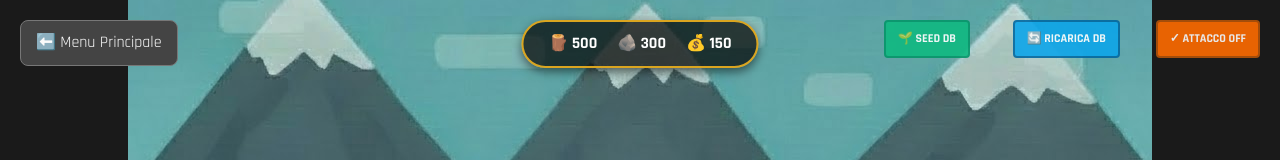
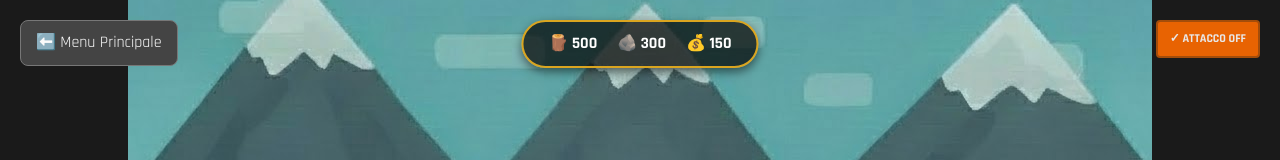
Before and after one commit to LafraFrost/tower-hybrid-game, a React app: page /home in a window 1280 px wide. Shown: the top 160 px of the page. Built offline with nearby package versions, Linux system fonts and the light colour scheme; no server answers; the database is empty; the HTML template or start-up script is replaced by a standard one.

Commit message:
UI: remove seed and refresh buttons, rely on realtime sync

```diff
--- a/src/pages/HomeDashboard.tsx
+++ b/src/pages/HomeDashboard.tsx
@@ -115,71 +115,7 @@ const DevTriggerButton = ({ isActive, onToggle }: { isActive: boolean; onToggle:
   </button>
 );
 
-const RefreshButton = ({ onRefresh }: { onRefresh: () => void }) => (
-  <button
-    onClick={onRefresh}
-    style={{
-      position: 'absolute',
-      top: '20px',
-      right: '160px',
-      opacity: 0.9,
-      fontSize: '12px',
-      padding: '8px 12px',
-      backgroundColor: '#0ea5e9',
-      color: 'white',
-      border: '2px solid #0369a1',
-      borderRadius: '4px',
-      cursor: 'pointer',
-      zIndex: 9999,
-      transition: 'all 0.3s',
-      fontWeight: 'bold',
-      pointerEvents: 'auto',
-    }}
-    onMouseEnter={(e) => {
-      e.currentTarget.style.opacity = '1';
-      e.currentTarget.style.boxShadow = '0 0 15px rgba(14, 165, 233, 0.8)';
-    }}
-    onMouseLeave={(e) => {
-      e.currentTarget.style.opacity = '0.9';
-      e.currentTarget.style.boxShadow = 'none';
-    }}
-  >
-    🔄 RICARICA DB
-  </button>
-);
 
-const SeedButton = ({ onSeed }: { onSeed: () => void }) => (
-  <button
-    onClick={onSeed}
-    style={{
-      position: 'absolute',
-      top: '20px',
-      right: '310px',
-      opacity: 0.9,
-      fontSize: '12px',
-      padding: '8px 12px',
-      backgroundColor: '#10b981',
-      color: 'white',
-      border: '2px solid #059669',
-      borderRadius: '4px',
-      cursor: 'pointer',
-      zIndex: 9999,
-      transition: 'all 0.3s',
-      fontWeight: 'bold',
-      pointerEvents: 'auto',
-    }}
-    onMouseEnter={(e) => {
-      e.currentTarget.style.opacity = '1';
-      e.currentTarget.style.boxShadow = '0 0 15px rgba(16, 185, 129, 0.8)';
-    }}
-    onMouseLeave={(e) => {
-      e.currentTarget.style.opacity = '0.9';
-      e.currentTarget.style.boxShadow = 'none';
-    }}
-  >
-    🌱 SEED DB
-  </button>
-);
 
 const HomeDashboard = () => {
   const [, setLocation] = useLocation();
@@ -261,50 +197,6 @@ const HomeDashboard = () => {
       setLocations(baseLocations);
     }
   }, []);
-
-  const seedDatabase = React.useCallback(async () => {
-    try {
-      console.log('🌱 Seeding database with initial locations...');
-
-      const initialLocations = [
-        { name: 'Magazzino', building_type: 'warehouse', coordinate_x: 35.0, coordinate_y: 42.0, is_built: false, user_id: 1 },
-        { name: 'Orto', building_type: 'farm', coordinate_x: 40.0, coordinate_y: 48.0, is_built: true, user_id: 1 },
-        { name: 'Fucina', building_type: 'blacksmith', coordinate_x: 30.0, coordinate_y: 55.0, is_built: false, user_id: 1 },
-        { name: 'Ponte', building_type: 'bridge', coordinate_x: 60.0, coordinate_y: 50.0, is_built: false, user_id: 1 },
-        { name: 'Miniera', building_type: 'mine', coordinate_x: 52.0, coordinate_y: 38.0, is_built: false, user_id: 1 },
-        { name: 'Segheria', building_type: 'sawmill', coordinate_x: 20.0, coordinate_y: 45.0, is_built: false, user_id: 1 },
-      ];
-
-      // Delete existing data first
-      const { error: deleteError } = await supabase
-        .from('game_locations')
-        .delete()
-        .gte('id', 0);
-
-      if (deleteError) {
-        console.warn('Delete warning (might be empty):', deleteError);
-      }
-
-      // Insert new data
-      const { data, error } = await supabase
-        .from('game_locations')
-        .insert(initialLocations)
-        .select();
-
-      if (error) {
-        console.error('❌ Seed error:', error);
-        alert(`Errore seed database: ${error.message}`);
-      } else {
-        console.log('✅ Database seeded successfully:', data);
-        alert('✅ Database popolato con successo! Clicca RICARICA DB per vedere gli edifici.');
-        // Reload locations
-        loadLocations();
-      }
-    } catch (err) {
-      console.error('❌ Seed exception:', err);
-      alert('Errore durante il seed del database');
-    }
-  }, [loadLocations]);
 
   const toggleGoblinAttack = async () => {
     try {
@@ -551,8 +443,6 @@ const HomeDashboard = () => {
       style={{ width: '100vw', height: '100vh', display: 'flex', justifyContent: 'center', alignItems: 'center', backgroundColor: '#1a1a1a', position: 'relative' }}
     >
       <MenuButton />
-      <SeedButton onSeed={seedDatabase} />
-      <RefreshButton onRefresh={loadLocations} />
       <DevTriggerButton isActive={isGoblinAttackActive} onToggle={toggleGoblinAttack} />
       <ResourceBar resources={resources} />
 
```
